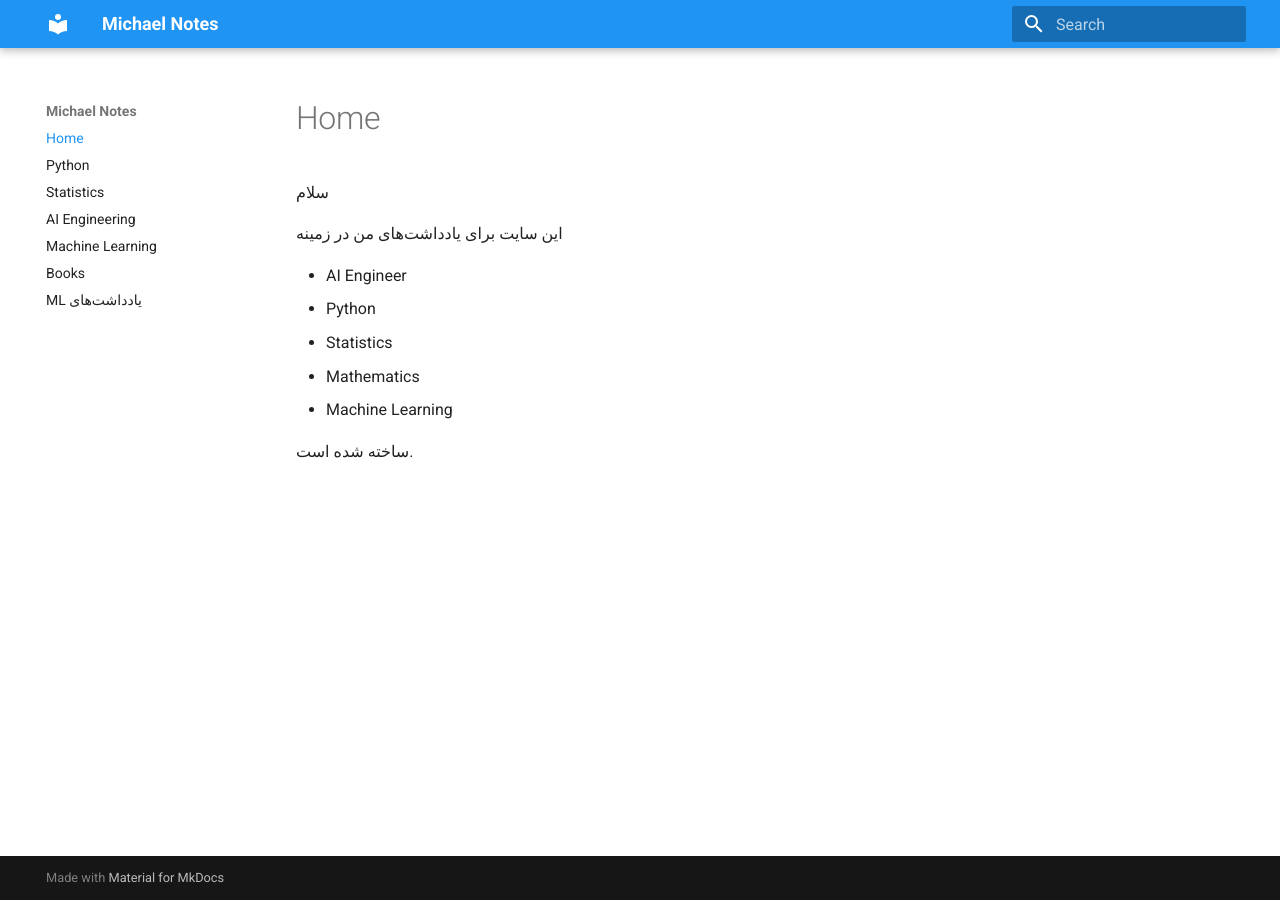
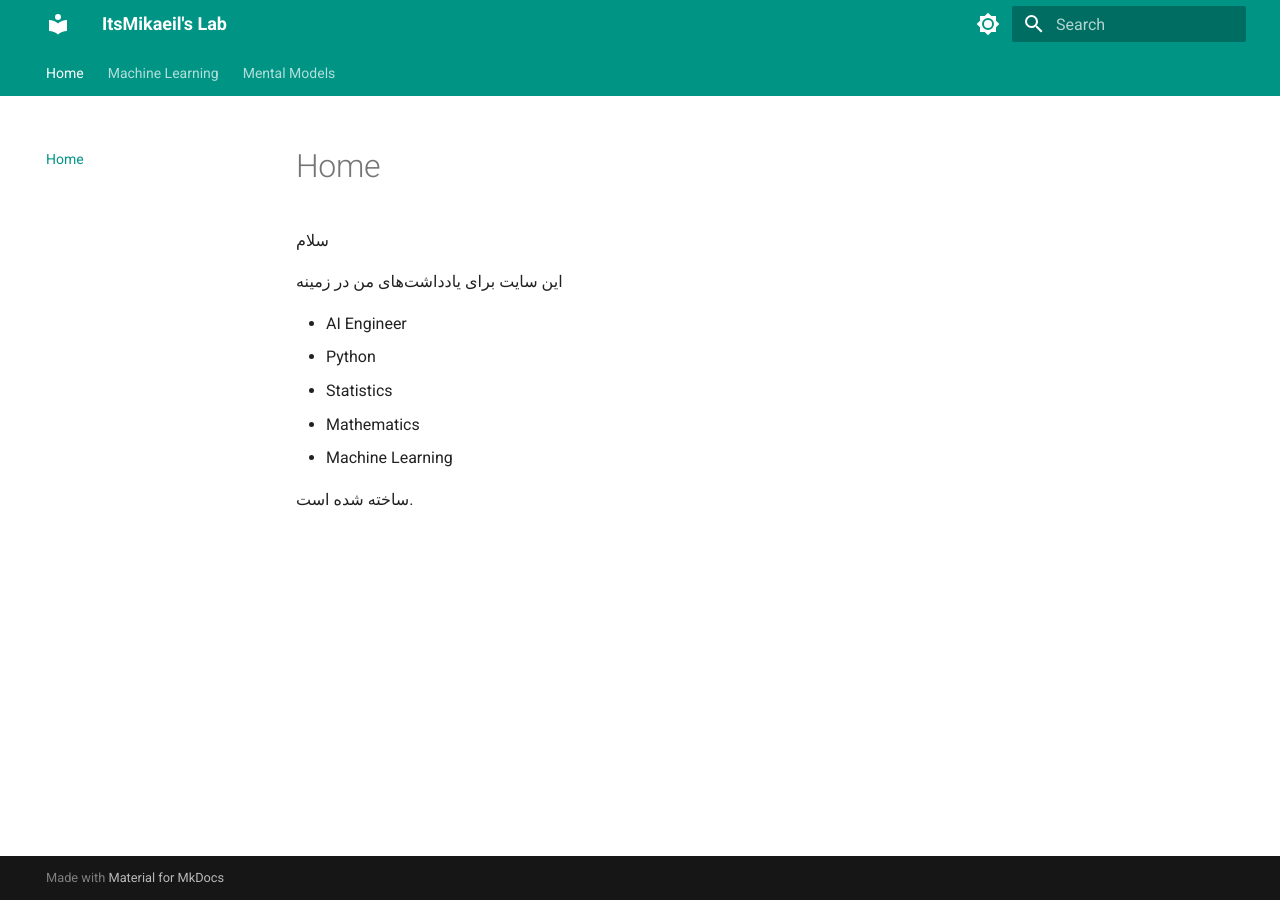
Before and after one commit to ItsMikaeil/ItsMikaeil.github.io, an MkDocs documentation site: the page built from docs/index.md, in a window 1280 px wide. Built offline with MkDocs 1.6.1 and Material for MkDocs 9.7.7, drawn with Linux system fonts in a browser that asks for light colours.

```diff
--- a/mkdocs.yml
+++ b/mkdocs.yml
@@ -1,32 +1,56 @@
-site_name: Michael Notes
+site_name: ItsMikaeil's Lab
+site_description: ML, MLOps, and Mental Models
+site_author: Mikaeil
 
+# تنظیمات تم متریال
 theme:
   name: material
-  language: en
+  language: en  # اگر می‌خواهی منوها راست‌چین شود روی fa بگذار
   palette:
-    - scheme: default
-      primary: blue
-      accent: indigo
-    - scheme: slate
-      primary: blue
+    # حالت روشن
+    - media: "(prefers-color-scheme: light)"
+      scheme: default
+      primary: teal
       accent: indigo
       toggle:
-        icon: material/weather-sunny
-        name: Light mode
+        icon: material/brightness-7
+        name: Switch to dark mode
+    # حالت تاریک
+    - media: "(prefers-color-scheme: dark)"
+      scheme: slate
+      primary: teal
+      accent: indigo
+      toggle:
+        icon: material/brightness-4
+        name: Switch to light mode
+  features:
+    - navigation.tabs # منوی بالای صفحه
+    - navigation.sections # بخش‌بندی منو
+    - search.suggest # پیشنهاد در جستجو
+    - content.code.copy # دکمه کپی کدها
 
+# اکستنشن‌های مهم برای فرمول ریاضی و کد زدن
+markdown_extensions:
+  - pymdownx.arithmatex:
+      generic: true
+  - pymdownx.highlight:
+      anchor_linenums: true
+  - pymdownx.inlinehilite
+  - pymdownx.snippets
+  - pymdownx.superfences
+  - admonition # برای باکس‌های "نکته" و "هشدار"
+  - details
+
+# ساختار منوی سایت (هر فایل جدیدی ساختی اینجا اضافه کن)
 nav:
   - Home: index.md
-  - Python: python.md
-  - Statistics: statistics.md
-  - AI Engineering: ai.md
-  - Machine Learning: ML.md
-  - Books: books.md
-  - ML یادداشت‌های : ml-notes.md
+  - Machine Learning:
+      - Overview: ml/intro.md
+      - Deep Learning: ml/dl_notes.md
+  - Mental Models: mental_models.md
 
-markdown_extensions:
-  - admonition
-  - tables
-  - toc:
-      permalink: true
-  - pymdownx.superfences
-  - pymdownx.highlight
+# تنظیمات ریاضی (MathJax)
+extra_javascript:
+  - javascripts/mathjax.js
+  - https://polyfill.io/v3/polyfill.min.js?features=es6
+  - https://cdn.jsdelivr.net/npm/mathjax@3/es5/tex-mml-chtml.js
```
